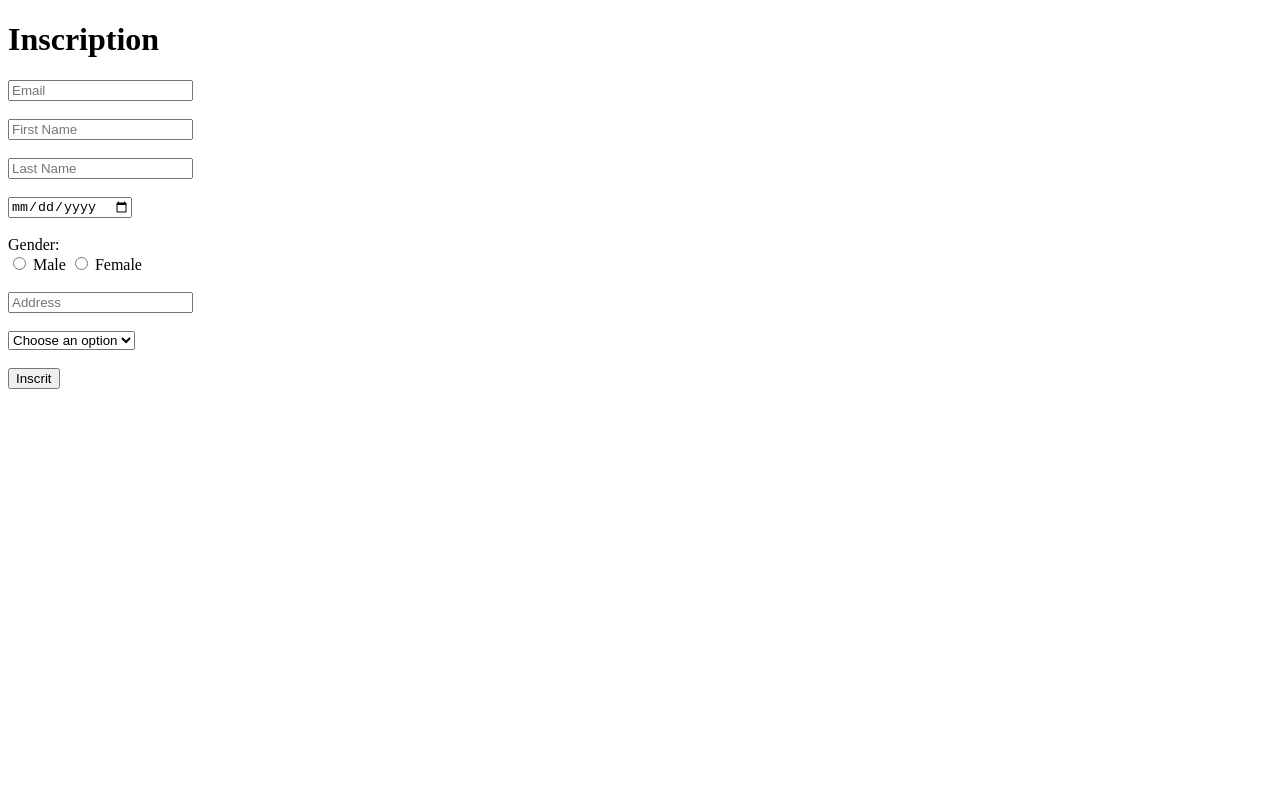
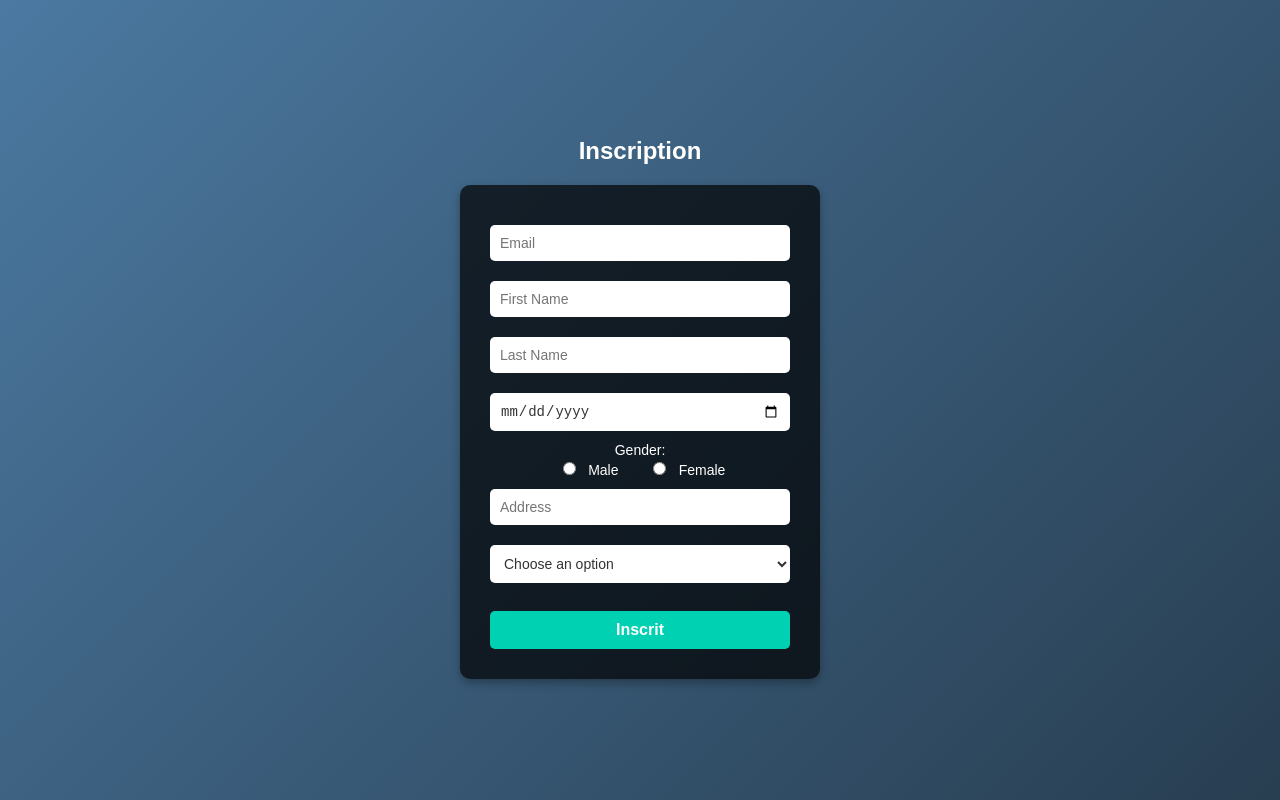
Before and after one commit to Zaka6X/LokedIn-6X, a plain HTML site: page inscri.html in a window 1280 px wide. Drawn offline with Linux system fonts and the light colour scheme.

Commit message:
Upgrade incrit.html and add style.css

```diff
--- a/inscri.html
+++ b/inscri.html
@@ -4,26 +4,28 @@
     <meta charset="UTF-8">
     <meta name="viewport" content="width=device-width, initial-scale=1.0">
     <title>Locked In - Insciption</title>
+    <link rel="stylesheet" href="style/style.css">
 </head>
 <body>
     <h1>Inscription</h1>
 
     <form action="post">
-        <input type="email" id="email" name="email" placeholder="Email" required><br><br>
+        <input type="email" id="email" name="email" placeholder="Email" required><br>
 
-        <input type="text" id="firstname" name="firstname" placeholder="First Name" required><br><br>
+        <input type="text" id="firstname" name="firstname" placeholder="First Name" required><br>
 
-        <input type="text" id="lastname" name="lastname" placeholder="Last Name" required><br><br>
+        <input type="text" id="lastname" name="lastname" placeholder="Last Name" required><br>
 
-        <input type="date" id="dob" name="dob" required><br><br>
+        <input type="date" id="dob" name="dob" required><br>
 
         <label>Gender:</label><br>
         <input type="radio" id="male" name="gender" value="male" required>
         <label for="male">Male</label>
+        &nbsp;&nbsp;&nbsp;&nbsp;
         <input type="radio" id="female" name="gender" value="female" required>
-        <label for="female">Female</label><br><br>
+        <label for="female">Female</label><br>
 
-        <input type="text" id="address" name="address" placeholder="Address" required><br><br>
+        <input type="text" id="address" name="address" placeholder="Address" required><br>
 
         <select id="user-type" name="user-type" required>
             <option disabled selected>Choose an option</option>
--- a/style/style.css
+++ b/style/style.css
@@ -0,0 +1,83 @@
+/* General body styling */
+body {
+    margin: 0;
+    padding: 0;
+    font-family: Arial, sans-serif;
+    background: linear-gradient(135deg, #4b79a1, #283e51);
+    height: 100vh;
+    display: flex;
+    flex-direction: column; /* Stack elements vertically */
+    justify-content: center;
+    align-items: center;
+    color: #fff;
+}
+
+/* Heading styling */
+h1 {
+    text-align: center;
+    margin-bottom: 20px;
+    font-size: 24px;
+    color: #fff;
+}
+
+/* Form container styling */
+form {
+    background: rgba(0, 0, 0, 0.7);
+    padding: 30px;
+    border-radius: 10px;
+    box-shadow: 0 4px 10px rgba(0, 0, 0, 0.3);
+    text-align: center;
+    width: 300px;
+}
+
+/* Input fields */
+form input[type="email"],
+form input[type="text"],
+form input[type="date"],
+form select {
+    width: 100%;
+    padding: 10px;
+    margin: 10px 0;
+    border: none;
+    border-radius: 5px;
+    background: #fff;
+    font-size: 14px;
+    color: #333;
+    box-sizing: border-box; /* Ensure padding doesn't affect width */
+}
+
+/* Radio buttons */
+form input[type="radio"] {
+    margin: 3px 8px;
+}
+
+/* Labels */
+form label {
+    font-size: 14px;
+    color: #fff;
+}
+
+/* Submit button */
+form button {
+    width: 100%;
+    padding: 10px;
+    background: #00d1b2;
+    border: none;
+    border-radius: 5px;
+    color: #fff;
+    font-size: 16px;
+    font-weight: bold;
+    cursor: pointer;
+    transition: background 0.3s ease;
+}
+
+form button:hover {
+    background: #00bfa5;
+}
+
+/* Dropdown styling */
+form select {
+    background: #fff;
+    color: #333;
+    font-size: 14px;
+}
```
